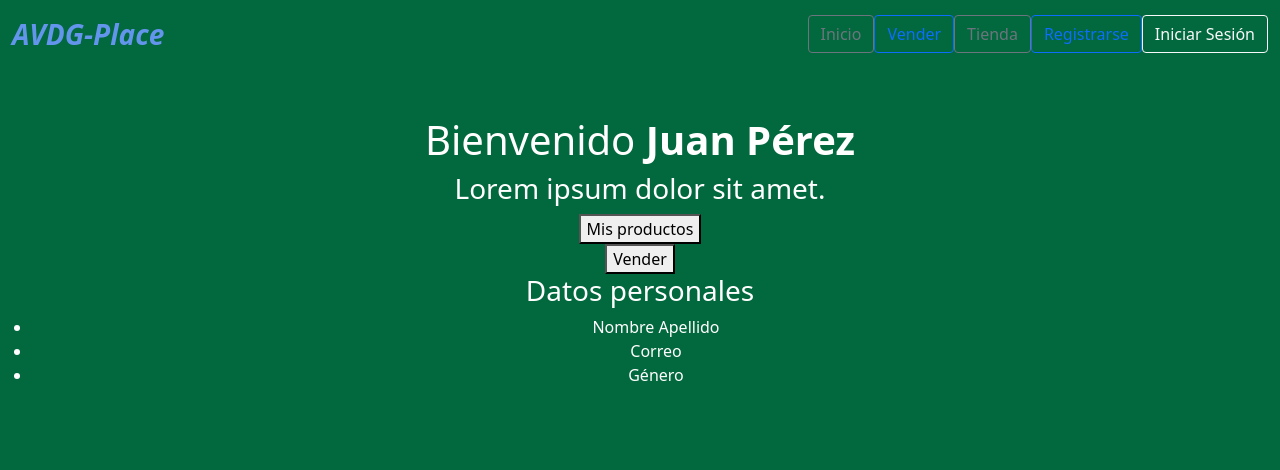
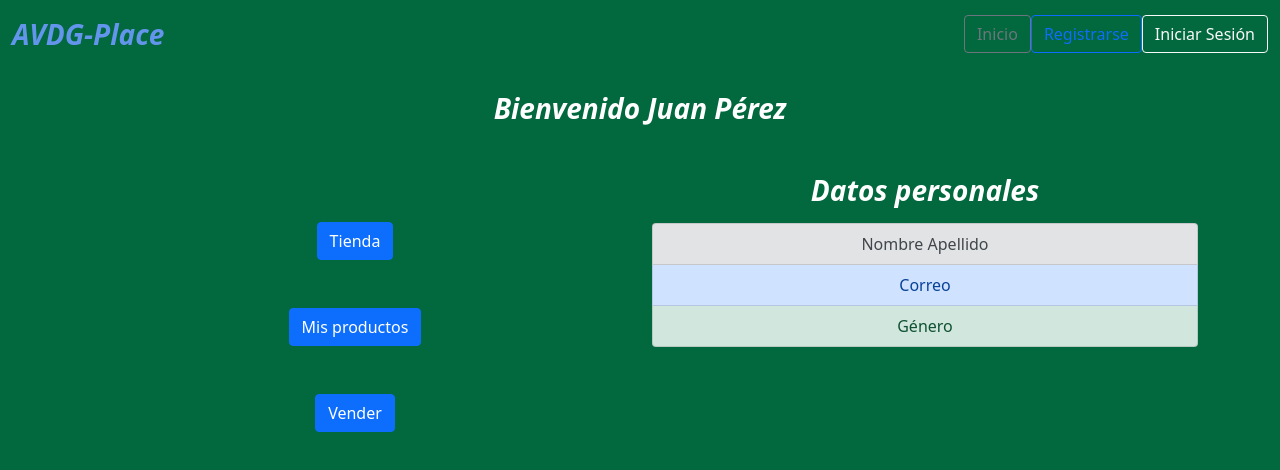
Before and after one commit to SkollFenrir/Marketplace, a React (Vite) app: page /profile in a window 1280 px wide. Shown: the top 470 px of the page. Built offline with nearby package versions, Linux system fonts and the light colour scheme.

Commit message:
Rediseño de Profile, se le agregan las vistas de MyProduct, Sell y Gallery

```diff
--- a/src/components/Navbar.jsx
+++ b/src/components/Navbar.jsx
@@ -25,12 +25,6 @@ export default function Navbar() {
 							<NavLink to={'/'}>
 								<Button variant='outline-secondary'>Inicio</Button>
 							</NavLink>
-							<NavLink to={'/sell'}>
-								<Button variant='outline-primary'>Vender</Button>
-							</NavLink>
-							<NavLink to={'/gallery'}>
-								<Button variant='outline-secondary'>Tienda</Button>
-							</NavLink>
 							<NavLink to={'/register'}>
 								<Button variant='outline-primary'>Registrarse</Button>
 							</NavLink>
--- a/src/views/Profile.jsx
+++ b/src/views/Profile.jsx
@@ -1,30 +1,69 @@
-import { useContext, useState, useEffect } from "react";
-import AuthContext from "../Contexts/AuthContext.js";
+import { useContext, useState, useEffect } from 'react';
+import AuthContext from '../Contexts/AuthContext.js';
+import { Button, Col, Container, ListGroup, ListGroupItem, Row } from 'react-bootstrap';
+import { useNavigate } from 'react-router-dom';
 
 export default function Profile() {
+  const navigate = useNavigate();
+	const navigateMyProduct = () => {
+		navigate(`/my-products`);
+	};
+  const navigateSell = () => {
+		navigate(`/sell`);
+	};
+  const navigateGallery = () => {
+		navigate(`/gallery`);
+	};
 
 	return (
-    <div className="py-5">
-      <div>
-        <h1>
-        Bienvenido <span className="fw-bold">Juan Pérez</span>
+		<Container className='mt-4'>
+			<h1 className='logo'>
+				Bienvenido <span className='fw-bold'>Juan Pérez</span>
 			</h1>
-      <h3>
-        Lorem ipsum dolor sit amet.
-      </h3>
+			<Row className='mt-5' >
+				<Col >
+					<div className="justify-content-center align-items-center">
+						<Row >
+            <div className='mt-5'>
+								<Button
+									variant='primary'
+									size='md'
+                  onClick={navigateGallery}>
+									Tienda
+								</Button>
 							</div>
-      <div>
-      <button>Mis productos</button> <br />
-      <button>Vender</button>
+							<div className='mt-5'>
+								<Button
+									variant='primary'
+									size='md'
+                  onClick={navigateMyProduct}>
+									Mis productos
+								</Button>
 							</div>
-      <div>
-      <h3>Datos personales</h3>
-      <ul>
-        <li>Nombre Apellido</li>
-        <li>Correo</li>
-        <li>Género</li>
-      </ul>
+						</Row>
+						<Row>
+							<div className='mt-5 '>
+								<Button
+									variant='primary'
+									size='md'
+                  onClick={navigateSell}>
+									  Vender
+								</Button>
 							</div>
+						</Row>
 					</div>
+				</Col>
+				<Col>
+					< >
+						<h3 className='logo'>Datos personales</h3>
+            <ListGroup className='mt-3'>
+              <ListGroupItem variant="secondary">Nombre Apellido</ListGroupItem>
+              <ListGroupItem variant="primary">Correo</ListGroupItem>
+              <ListGroupItem variant="success">Género</ListGroupItem>
+            </ListGroup>
+					</>
+				</Col>
+			</Row>
+		</Container>
 	);
 }
```
Lines whose indentation alone changed are shown as unchanged.
